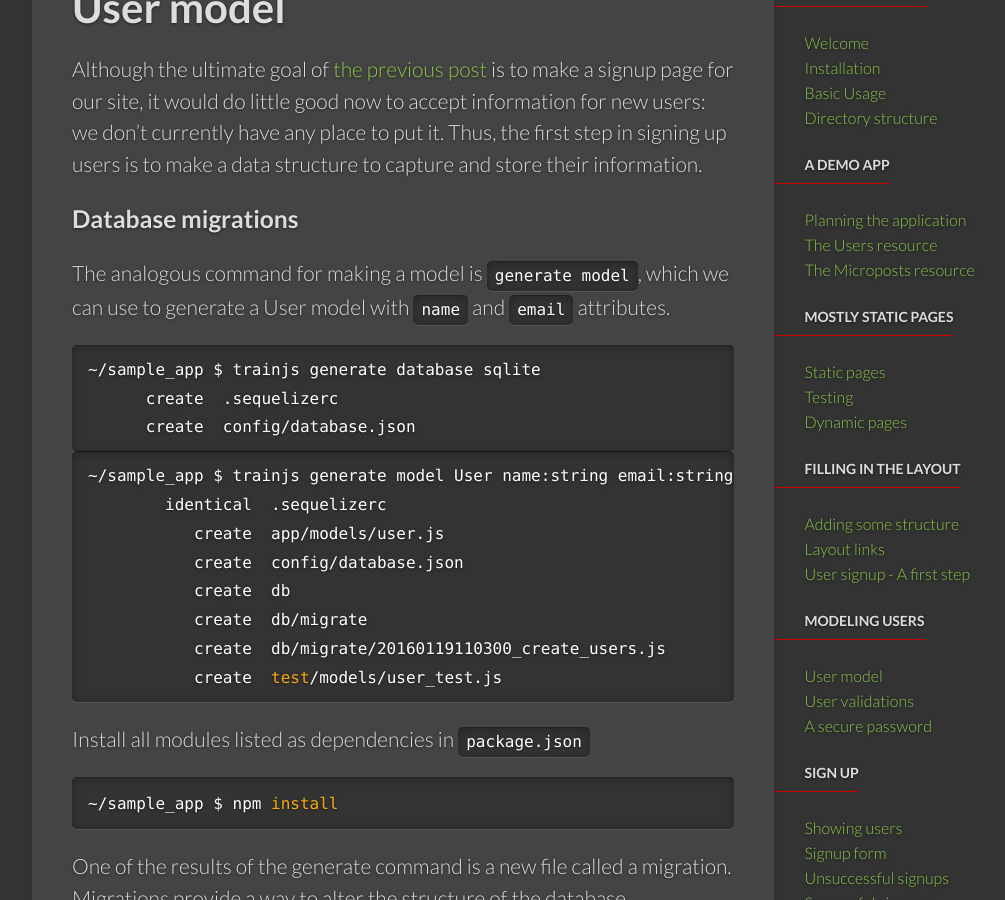
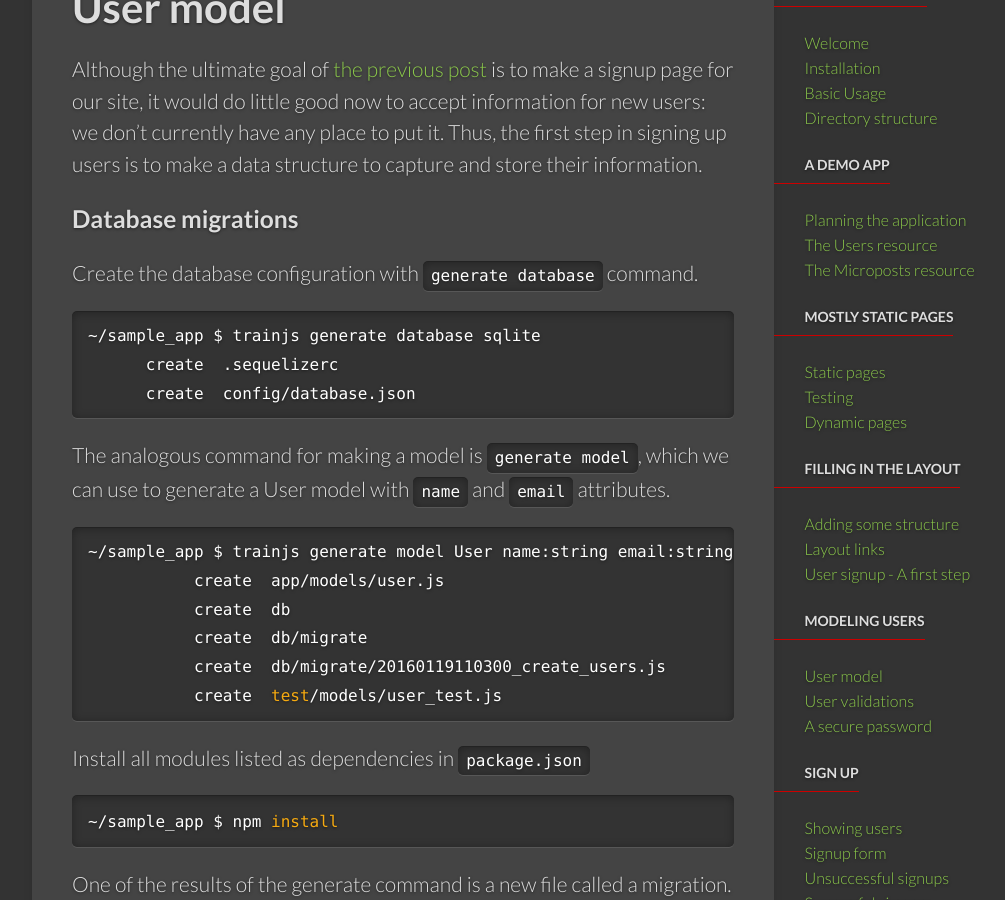
Before and after one commit to nodeontrain/nodeontrain.xyz, a Jekyll site: the page built from tuts/user_model.md, in a window 1280 px wide and 900 px high, scrolled down 232 px. Shown: the whole window, without its empty margins (139-1144 px from the left). Built offline with Jekyll 4.4.1, drawn with Linux system fonts in a browser that asks for light colours; some web fonts are replaced; some of the changed lines change nothing that is shown.

Commit message:
feat(generate database)

```diff
--- a/_config.yml
+++ b/_config.yml
@@ -1,5 +1,4 @@
 markdown: kramdown
-url: https://nodeontrain.xyz
 enforce_ssl: nodeontrain.xyz
 highlighter: rouge
 relative_permalinks: false
--- a/tuts/user_model.md
+++ b/tuts/user_model.md
@@ -10,7 +10,7 @@ Although the ultimate goal of [the previous post](https://nodeontrain.xyz/tuts/u
 
 ### Database migrations
 
-The analogous command for making a model is `generate model`, which we can use to generate a User model with `name` and `email` attributes.
+Create the database configuration with `generate database` command.
 
 {% highlight bash %}
 ~/sample_app $ trainjs generate database sqlite
@@ -18,11 +18,11 @@ The analogous command for making a model is `generate model`, which we can use t
       create  config/database.json
 {% endhighlight %}
 
+The analogous command for making a model is `generate model`, which we can use to generate a User model with `name` and `email` attributes.
+
 {% highlight bash %}
 ~/sample_app $ trainjs generate model User name:string email:string
-	identical  .sequelizerc
 	   create  app/models/user.js
-	   create  config/database.json
 	   create  db
 	   create  db/migrate
 	   create  db/migrate/20160119110300_create_users.js
```
